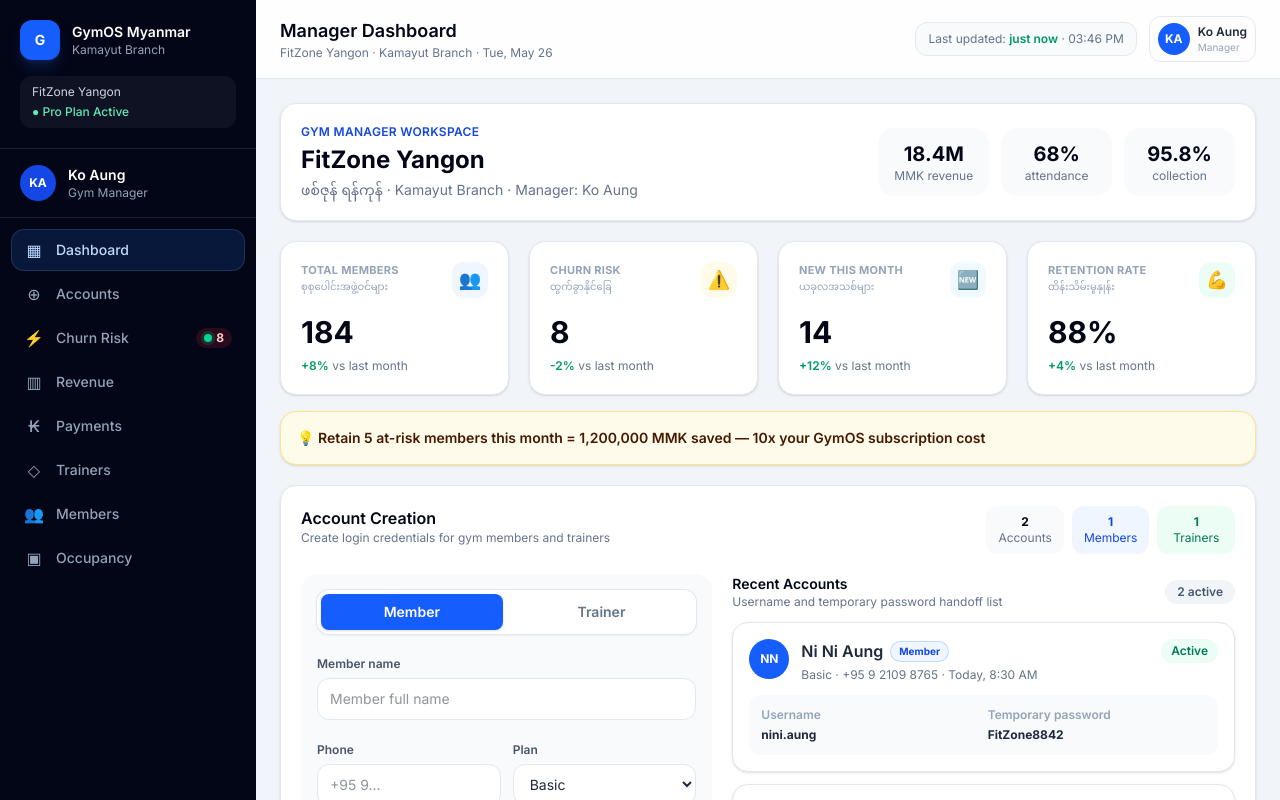
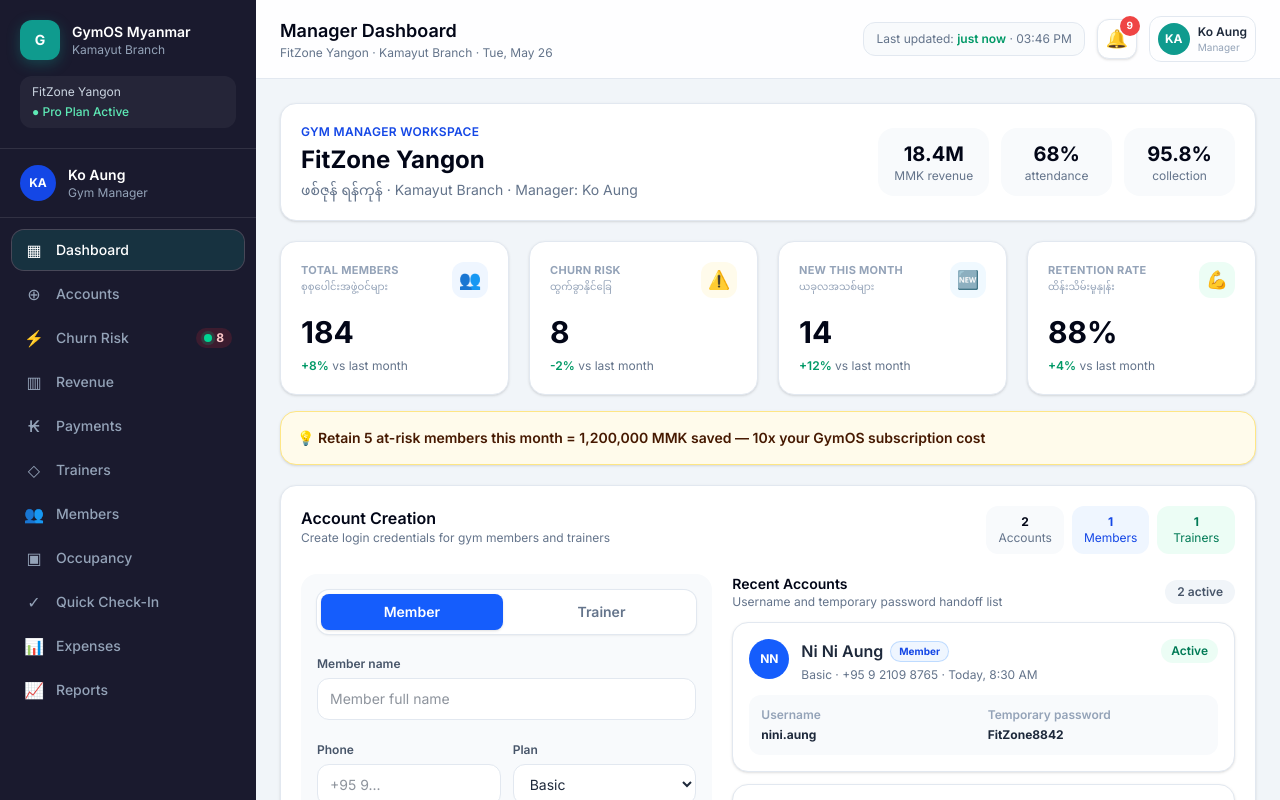
Before and after one commit to kyaw-hlaing-soe-dev/gym-os-myanmar-gym-manager, a Next.js app in the folder owner-dashboard/: page / in a window 1280 px wide. Shown: the top 800 px of the page. Built offline with nearby package versions, Linux system fonts and the light colour scheme.

Commit message:
fix page.tsx

```diff
--- a/owner-dashboard/src/app/globals.css
+++ b/owner-dashboard/src/app/globals.css
@@ -129,6 +129,21 @@
 @keyframes spin-slow {
   from { transform: rotate(0deg); }
   to   { transform: rotate(360deg); }
+}
+
+@keyframes sectionFade {
+  from { opacity: 0; transform: translateY(8px); }
+  to   { opacity: 1; transform: translateY(0); }
+}
+
+@keyframes fadeSlideDown {
+  from { opacity: 0; transform: translateY(-8px); }
+  to   { opacity: 1; transform: translateY(0); }
+}
+
+@keyframes fadeSlideUp {
+  from { opacity: 0; transform: translateY(8px); }
+  to   { opacity: 1; transform: translateY(0); }
 }
 
 /* ─── Utility Animation Classes ─────────────────────────────────────────────── */
--- a/owner-dashboard/src/app/page.tsx
+++ b/owner-dashboard/src/app/page.tsx
@@ -1,6 +1,13 @@
 "use client";
 
 import { type FormEvent, useEffect, useMemo, useState, useSyncExternalStore } from "react";
+import type { Member, Expense, CheckIn, PaymentRecord } from "@/lib/types";
+import { seedMembers, seedExpenses, seedPaymentRecords, seedCheckIns } from "@/lib/data";
+import { useNotifications } from "@/hooks/useNotifications";
+import NotificationBell from "@/components/notifications/NotificationBell";
+import QuickCheckIn from "@/components/checkin/QuickCheckIn";
+import ExpenseTracker from "@/components/expenses/ExpenseTracker";
+import ReportsSection from "@/components/reports/ReportsSection";
 import {
   Bar,
   BarChart,
@@ -20,7 +27,10 @@
   | "payments"
   | "trainers"
   | "members"
-  | "occupancy";
+  | "occupancy"
+  | "checkin"
+  | "expenses"
+  | "reports";
 
 type ChurnMember = {
   id: string;
@@ -64,6 +74,9 @@
   { id: "trainers", label: "Trainers", icon: "◇" },
   { id: "members", label: "Members", icon: "👥" },
   { id: "occupancy", label: "Occupancy", icon: "▣" },
+  { id: "checkin", label: "Quick Check-In", icon: "✓" },
+  { id: "expenses", label: "Expenses", icon: "📊" },
+  { id: "reports", label: "Reports", icon: "📈" },
 ];
 
 const comingSoonItems = ["Equipment", "Social Media", "Utilities", "System"];
@@ -380,13 +393,17 @@
         onClick={onMobileClose}
       />
       <aside
-        className={`fixed inset-y-0 left-0 z-50 flex w-72 flex-col bg-slate-950 text-white shadow-2xl transition-transform duration-300 md:static md:z-auto md:w-64 md:translate-x-0 md:shadow-none ${
+        className={`fixed inset-y-0 left-0 z-50 flex w-72 flex-col text-white shadow-2xl transition-transform duration-300 md:static md:z-auto md:w-64 md:translate-x-0 md:shadow-none ${
           mobileOpen ? "translate-x-0" : "-translate-x-full"
         }`}
+        style={{ background: "#1a1a2e" }}
       >
         <div className="border-b border-white/10 p-5">
           <div className="flex items-center gap-3">
-            <div className="flex h-10 w-10 items-center justify-center rounded-xl bg-blue-600 text-sm font-bold shadow-lg shadow-blue-900/40">
+            <div
+              className="flex h-10 w-10 items-center justify-center rounded-xl text-sm font-bold shadow-lg"
+              style={{ background: "#0f9b8e", boxShadow: "0 4px 14px #0f9b8e55" }}
+            >
               G
             </div>
             <div className="min-w-0">
@@ -424,9 +441,10 @@
                 }}
                 className={`flex w-full items-center gap-3 rounded-xl px-3 py-2.5 text-sm font-medium transition ${
                   active
-                    ? "bg-blue-500/15 text-blue-200 ring-1 ring-blue-400/30"
+                    ? "text-white ring-1 ring-white/20"
                     : "text-slate-400 hover:bg-white/10 hover:text-white"
                 }`}
+                style={active ? { background: "#0f9b8e30" } : {}}
               >
                 <span className="flex h-5 w-5 items-center justify-center text-base">{item.icon}</span>
                 <span className="flex-1 text-left">{item.label}</span>
@@ -470,7 +488,17 @@
   );
 }
 
-function TopBar({ onMenuClick }: { onMenuClick: () => void }) {
+function TopBar({
+  onMenuClick,
+  notifications,
+  unreadCount,
+  onMarkAllRead,
+}: {
+  onMenuClick: () => void;
+  notifications: import("@/lib/types").GymNotification[];
+  unreadCount: number;
+  onMarkAllRead: () => void;
+}) {
   const [now, setNow] = useState(new Date());
 
   useEffect(() => {
@@ -507,8 +535,17 @@
       <div className="hidden rounded-xl border border-slate-200 bg-slate-50 px-3 py-2 text-xs text-slate-500 sm:block">
         Last updated: <span className="font-semibold text-emerald-600">just now</span> · {time}
       </div>
+      {/* Notification Bell */}
+      <NotificationBell
+        notifications={notifications}
+        unreadCount={unreadCount}
+        onMarkAllRead={onMarkAllRead}
+      />
       <div className="flex items-center gap-2 rounded-xl border border-slate-200 px-2 py-1.5">
-        <div className="flex h-8 w-8 items-center justify-center rounded-full bg-blue-600 text-xs font-bold text-white">
+        <div
+          className="flex h-8 w-8 items-center justify-center rounded-full text-xs font-bold text-white"
+          style={{ background: "#0f9b8e" }}
+        >
           KA
         </div>
         <div className="hidden text-left sm:block">
@@ -1317,10 +1354,22 @@
   section,
   accounts,
   onCreateAccount,
+  members,
+  checkIns,
+  onCheckIn,
+  expenses,
+  onAddExpense,
+  paymentRecords,
 }: {
   section: Section;
   accounts: GymAccount[];
   onCreateAccount: (account: GymAccount) => void;
+  members: Member[];
+  checkIns: CheckIn[];
+  onCheckIn: (c: CheckIn) => void;
+  expenses: Expense[];
+  onAddExpense: (e: Expense) => void;
+  paymentRecords: PaymentRecord[];
 }) {
   if (section === "accounts") {
     return <AccountCreationPanel key="accounts" accounts={accounts} onCreateAccount={onCreateAccount} />;
@@ -1346,6 +1395,7 @@
   }
 
   if (section === "payments") return <PaymentsPanel />;
+
   if (section === "trainers") {
     return (
       <>
@@ -1359,6 +1409,7 @@
       </>
     );
   }
+
   if (section === "members") {
     return (
       <>
@@ -1373,6 +1424,7 @@
       </>
     );
   }
+
   if (section === "occupancy") {
     return (
       <>
@@ -1380,6 +1432,23 @@
         <ActivityFeed />
       </>
     );
+  }
+
+  if (section === "checkin") {
+    return (
+      <>
+        <QuickCheckIn members={members} checkIns={checkIns} onCheckIn={onCheckIn} />
+        <OccupancyHeatmap />
+      </>
+    );
+  }
+
+  if (section === "expenses") {
+    return <ExpenseTracker expenses={expenses} onAddExpense={onAddExpense} />;
+  }
+
+  if (section === "reports") {
+    return <ReportsSection members={members} paymentRecords={paymentRecords} />;
   }
 
   return (
@@ -1402,10 +1471,47 @@
   );
 }
 
+function loadOrSeed<T>(key: string, seed: T[]): T[] {
+  if (typeof window === "undefined") return seed;
+  try {
+    const stored = localStorage.getItem(key);
+    return stored ? (JSON.parse(stored) as T[]) : seed;
+  } catch {
+    return seed;
+  }
+}
+
 export default function ManagerDashboard() {
   const [activeSection, setActiveSection] = useState<Section>("dashboard");
   const [mobileOpen, setMobileOpen] = useState(false);
   const [accounts, setAccounts] = useState<GymAccount[]>(initialGymAccounts);
+
+  // ── New feature state ──────────────────────────────────────────────────────
+  const [members] = useState<Member[]>(() => loadOrSeed("gymMembers", seedMembers));
+  const [checkIns, setCheckIns] = useState<CheckIn[]>(() =>
+    loadOrSeed("gymCheckIns", seedCheckIns),
+  );
+  const [expenses, setExpenses] = useState<Expense[]>(() =>
+    loadOrSeed("gymExpenses", seedExpenses),
+  );
+  const [paymentRecords] = useState<PaymentRecord[]>(() =>
+    loadOrSeed("gymPayments", seedPaymentRecords),
+  );
+
+  // Persist check-ins and expenses to localStorage on change
+  useEffect(() => {
+    try { localStorage.setItem("gymCheckIns", JSON.stringify(checkIns)); } catch { /* noop */ }
+  }, [checkIns]);
+
+  useEffect(() => {
+    try { localStorage.setItem("gymExpenses", JSON.stringify(expenses)); } catch { /* noop */ }
+  }, [expenses]);
+
+  // ── Notifications ──────────────────────────────────────────────────────────
+  const { notifications, unreadCount, markAllRead } = useNotifications(members);
+
+  // ── Section fade transition key ───────────────────────────────────────────
+  const sectionKey = activeSection;
 
   return (
     <div className="flex min-h-screen bg-slate-100">
@@ -1416,12 +1522,29 @@
         onMobileClose={() => setMobileOpen(false)}
       />
       <div className="flex min-w-0 flex-1 flex-col">
-        <TopBar onMenuClick={() => setMobileOpen(true)} />
-        <main className="flex-1 space-y-5 overflow-y-auto p-4 md:p-6">
+        <TopBar
+          onMenuClick={() => setMobileOpen(true)}
+          notifications={notifications}
+          unreadCount={unreadCount}
+          onMarkAllRead={markAllRead}
+        />
+        <main
+          key={sectionKey}
+          className="flex-1 space-y-5 overflow-y-auto p-4 md:p-6"
+          style={{ animation: "sectionFade 0.22s ease" }}
+        >
           <DashboardContent
             section={activeSection}
             accounts={accounts}
-            onCreateAccount={(account) => setAccounts((currentAccounts) => [account, ...currentAccounts])}
+            onCreateAccount={(account) =>
+              setAccounts((current) => [account, ...current])
+            }
+            members={members}
+            checkIns={checkIns}
+            onCheckIn={(c) => setCheckIns((prev) => [...prev, c])}
+            expenses={expenses}
+            onAddExpense={(e) => setExpenses((prev) => [...prev, e])}
+            paymentRecords={paymentRecords}
           />
         </main>
         <footer className="flex flex-col gap-1 border-t border-slate-200 bg-white/80 px-4 py-3 text-xs text-slate-400 sm:flex-row sm:items-center sm:justify-between md:px-6">
--- a/owner-dashboard/src/components/expenses/ExpenseTracker.tsx
+++ b/owner-dashboard/src/components/expenses/ExpenseTracker.tsx
@@ -210,7 +210,7 @@
                 tickFormatter={(v) => `${v}M`}
               />
               <Tooltip
-                formatter={(v: string | number) => [`${v}M MMK`, '']}
+                formatter={(v) => [`${v}M MMK`, '']}
                 contentStyle={{ borderRadius: 12, border: '1px solid #e2e8f0' }}
               />
               <Legend />
```
